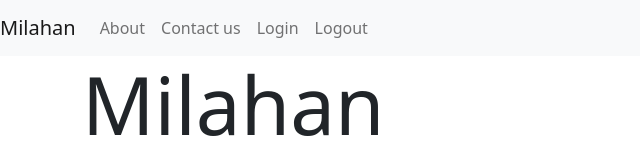
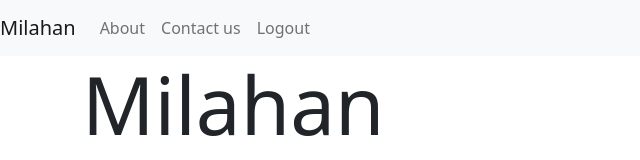
Before and after one commit to Adi-mor2009/milahan, a React (Create React App) app: page /#/ in a window 1280 px wide. Shown: the top 160 px of the page, without its empty margins (0-640 px from the left). Built offline with nearby package versions, Linux system fonts and the light colour scheme.

Commit message:
activeUser state in App.js + conditional rendering in main navbar

```diff
--- a/package.json
+++ b/package.json
@@ -6,6 +6,7 @@
     "@testing-library/jest-dom": "^5.14.1",
     "@testing-library/react": "^11.2.7",
     "@testing-library/user-event": "^12.8.3",
+    "axios": "^0.22.0",
     "bootstrap": "^5.1.1",
     "bootstrap-icons": "^1.5.0",
     "react": "^17.0.2",
--- a/src/App.js
+++ b/src/App.js
@@ -5,14 +5,16 @@ import LoginPage from './pages/LoginPage/LoginPage';
 import AboutPage from './pages/AboutPage/AboutPage';
 import ContactPage from './pages/ContactPage/ContactPage';
 import MainNavbar from './components/MainNavbar/MainNavbar';
+import { useState } from 'react';
 
 function App() {
+  const [activeUser, setActiveUser] = useState({id:"1", name:"Adi Mor", email:"adi@adi.com", role:"admin"});
   return (
     <div className="app">
       <HashRouter>
         <Switch>
           <Route exact path="/" >
-            <MainNavbar />
+            <MainNavbar activeUser={activeUser}/>
             <HomePage />
           </Route>
           <Route exact path="/about"><AboutPage /></Route>
--- a/src/components/MainNavbar/MainNavbar.js
+++ b/src/components/MainNavbar/MainNavbar.js
@@ -1,7 +1,7 @@
 import React from 'react';
 import { Nav, Navbar } from 'react-bootstrap';
 
-function MainNavbar(props) {
+function MainNavbar({activeUser}) {
     return (
         <Navbar bg="light" expand="lg">
             <Navbar.Brand href="#/">Milahan</Navbar.Brand>
@@ -12,8 +12,8 @@ function MainNavbar(props) {
                     <Nav.Link href="#/Contact">Contact us</Nav.Link>
                 </Nav>
                 <Nav className="ml-auto">
-                    <Nav.Link href="#/login">Login</Nav.Link>
-                    <Nav.Link href="#">Logout</Nav.Link>
+                    {!activeUser ? <Nav.Link href="#/login">Login</Nav.Link> : null}
+                    {activeUser ? <Nav.Link href="#">Logout</Nav.Link> : null}
                 </Nav>
         </Navbar.Collapse>
         </Navbar>
```
Also changed, not shown: 1 other file (tests, documents, lock files or other folders).
